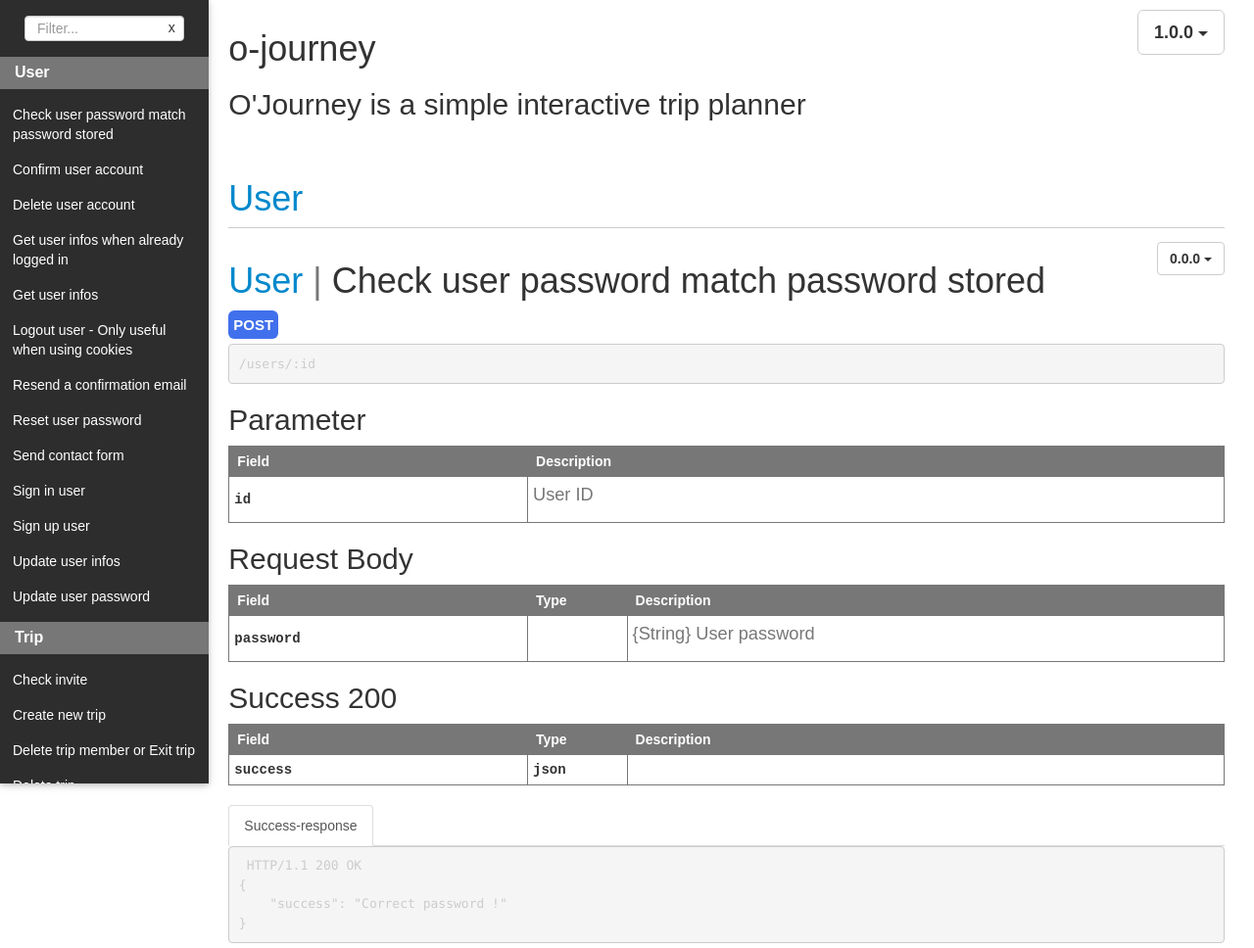
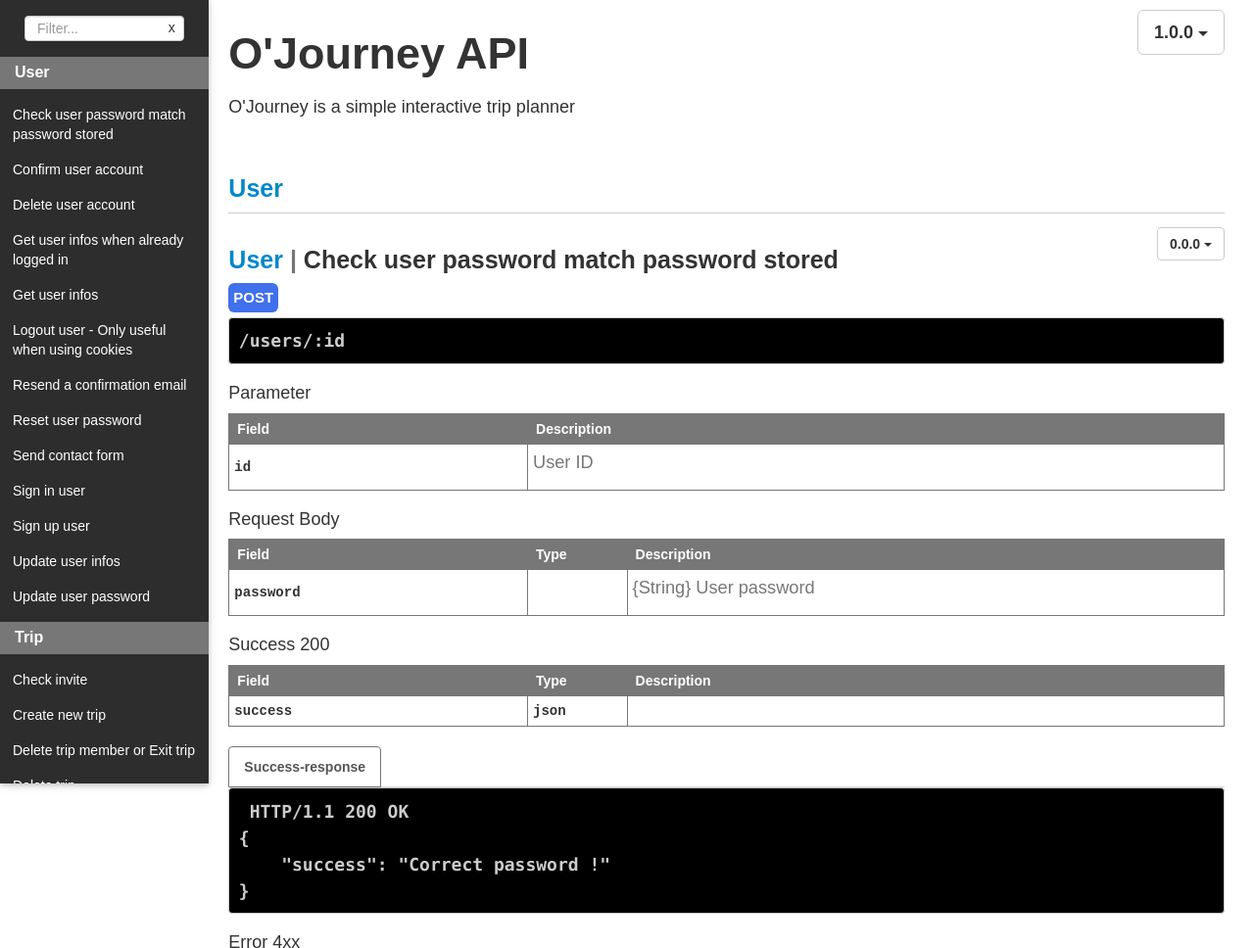
Before and after one commit to LucieBaroiller/O-journey-Doc, a plain HTML site: page index.html in a window 1280 px wide. Shown: the top 968 px of the page at 98% size. Drawn offline with Linux system fonts and the light colour scheme.

Commit message:
updated css

```diff
--- a/assets/main.css
+++ b/assets/main.css
@@ -390,6 +390,9 @@ ins {
   color: #000000;
 }
 
+.main-title {
+  font-size: 4.5rem !important;
+}
 del {
   background: #f05050;
   color: #000000;
@@ -402,6 +405,13 @@ del {
 .label-del {
   background-color: #f05050;
   text-decoration: line-through;
+}
+
+pre {
+  background-color: black !important;
+  font-weight: bold !important;
+  color: whitesmoke !important;
+  font-size: 1.8rem !important;
 }
 
 pre.ins {
@@ -566,6 +576,21 @@ ul.nav-tabs {
   margin: 0;
 }
 
+h1{
+  font-size: 2.5rem !important;
+  font-weight: 600 !important;
+}
+h2 {
+  font-size: 1.8rem;
+}
+
+.nav-tabs>li.active>a {
+  border: 1px solid #777;
+  font-size: 1.4rem;
+  font-weight: 800;
+
+}
+
 p.deprecated span{
   color: var(--red);
   font-weight: bold;
--- a/index.html
+++ b/index.html
@@ -56,7 +56,7 @@
 <!-- PROJECT -->
 <script id="template-project" type="text/x-handlebars-template">
   <div class="pull-left">
-    <h1>{{name}}</h1>
+    <h1 class="main-title">O'Journey API</h1>
     {{#if description}}<h2>{{{nl2br description}}}</h2>{{/if}}
   </div>
   <div class="pull-right">
```
